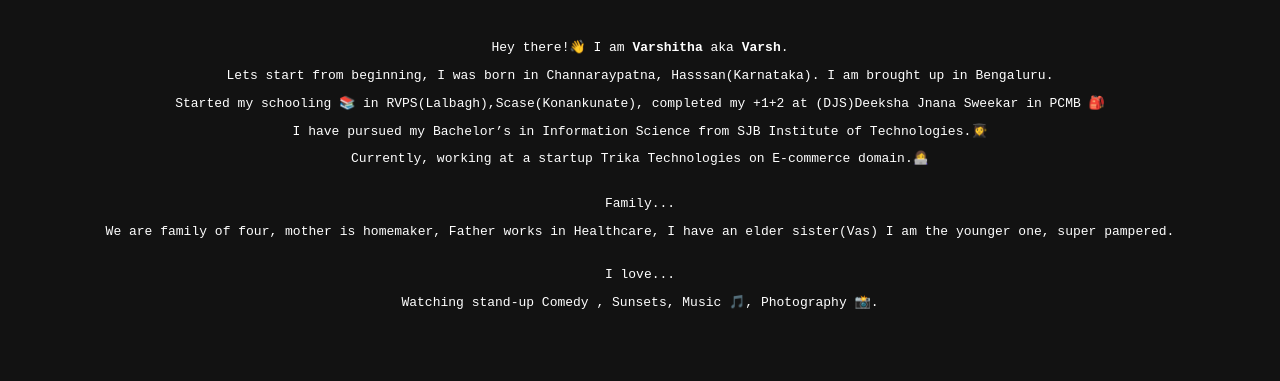
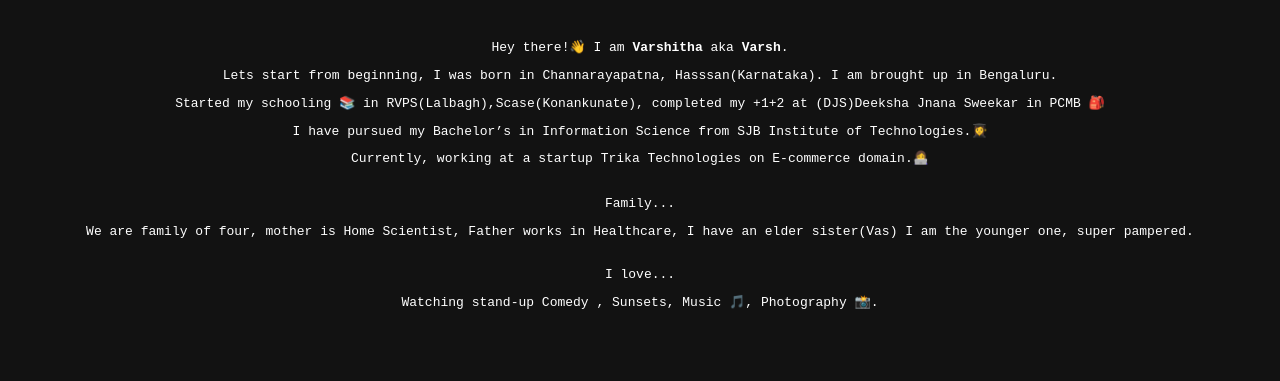
Before and after one commit to varsh-21/portfolio-varshitha, a Gatsby site: page /about in a window 1280 px wide. Shown: the part 199-580 px from the top of the page. Built offline with nearby package versions, Linux system fonts and the light colour scheme; Gatsby itself is replaced by a stand-in of ours.

Commit message:
content info

```diff
--- a/src/pages/about.tsx
+++ b/src/pages/about.tsx
@@ -13,7 +13,7 @@ function About() {
             Hey there!👋 I am <b>Varshitha</b> aka <b>Varsh</b>.{" "}
           </p>
           <p style={{ color: "#fff" }}>
-            Lets start from beginning, I was born in Channaraypatna,
+            Lets start from beginning, I was born in Channarayapatna,
             Hasssan(Karnataka). I am brought up in Bengaluru.{" "}
           </p>
           <p style={{ color: "#fff" }}>
@@ -29,7 +29,7 @@ function About() {
             <br />
             Family...
             <p style={{ color: "#fff" }}>
-              We are family of four, mother is homemaker, Father works in
+              We are family of four, mother is Home Scientist, Father works in
               Healthcare, I have an elder sister(Vas) I am the younger one,
               super pampered.
             </p>
```
